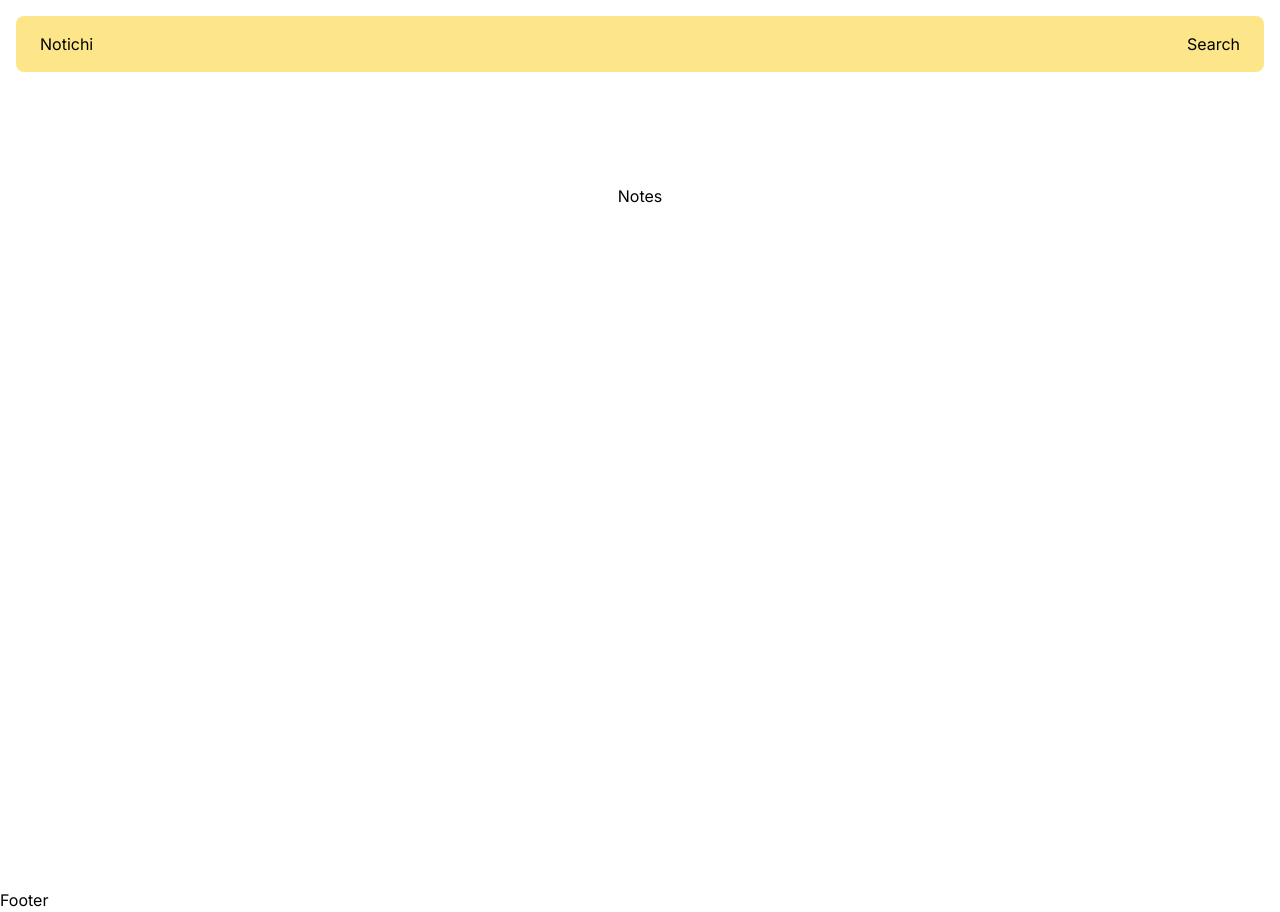
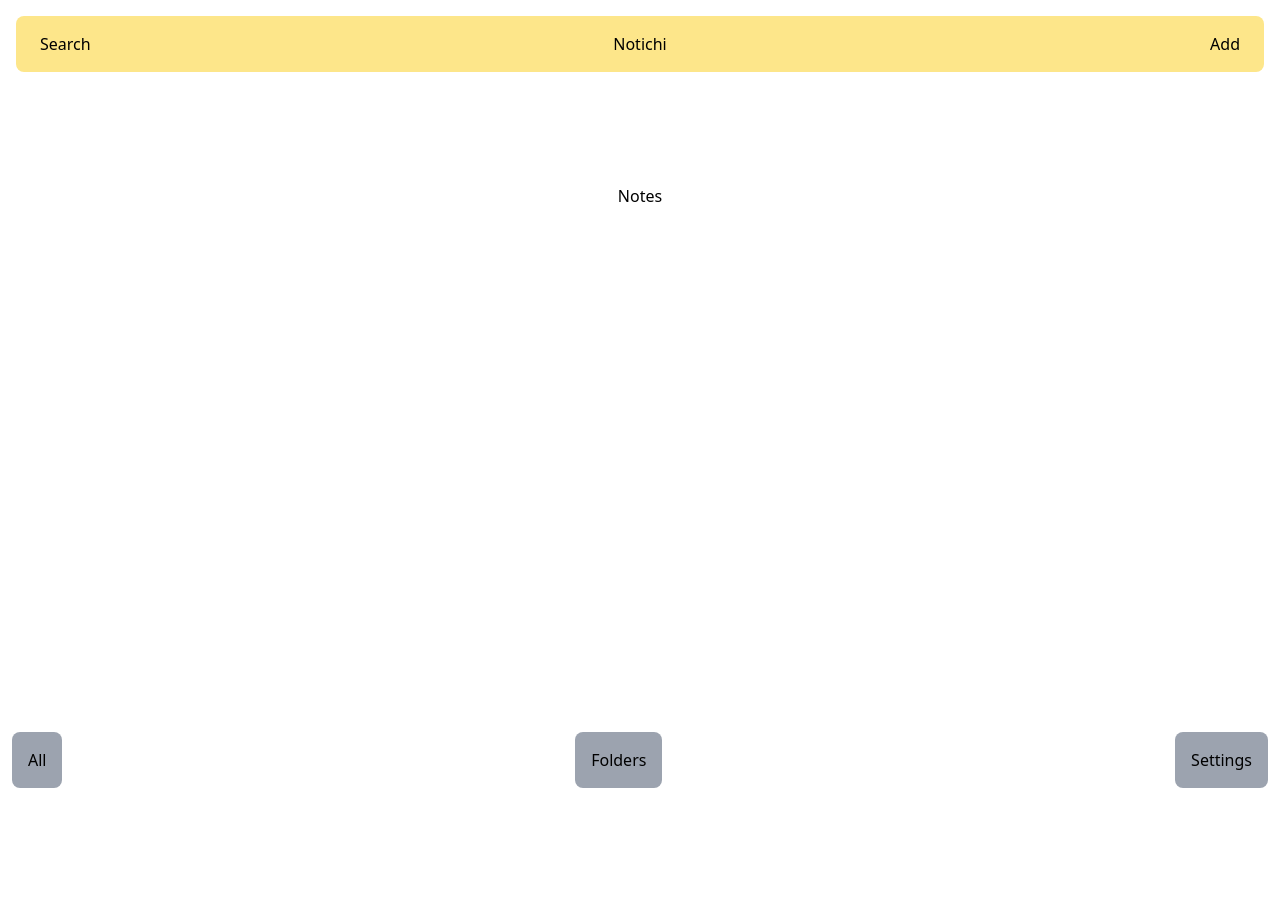
Before and after one commit to MasoudSR/notichi, a Next.js app: page / in a window 1280 px wide. After the commit the page ends 800 px from the top, so only its background shows below. Built offline with nearby package versions, Linux system fonts and the light colour scheme.

Commit message:
footer added

```diff
--- a/src/app/layout.tsx
+++ b/src/app/layout.tsx
@@ -7,14 +7,14 @@ import Header from "@/components/template/Header";
 const inter = Inter({ subsets: ["latin"] });
 
 export const metadata: Metadata = {
-	title: "Create Next App",
-	description: "Generated by create next app",
+	title: "Notichi",
+	description: "Simple Note App",
 };
 
 export default function RootLayout({ children }: { children: React.ReactNode }) {
 	return (
 		<html lang="en">
-			<body className={inter.className}>
+			<body className="flex flex-col min-h-screen">
         <Header />
 				{children}
 				<Footer />
--- a/src/app/page.tsx
+++ b/src/app/page.tsx
@@ -2,7 +2,7 @@ import Image from 'next/image'
 
 export default function Home() {
   return (
-    <main className="flex min-h-screen flex-col items-center justify-between p-24">
+    <main className="flex flex-col items-center justify-between p-24">
       Notes
     </main>
   )
--- a/src/components/template/Footer.tsx
+++ b/src/components/template/Footer.tsx
@@ -1,3 +1,9 @@
 export default function Footer() {
-	return <div>Footer</div>;
+	return (
+		<div className="mt-auto flex justify-between ">
+			<button className="p-4 m-3 bg-gray-400 rounded-lg">All</button>
+			<button className="p-4 m-3 bg-gray-400 rounded-lg">Folders</button>
+			<button className="p-4 m-3 bg-gray-400 rounded-lg">Settings</button>
+		</div>
+	);
 }
--- a/src/components/template/Header.tsx
+++ b/src/components/template/Header.tsx
@@ -3,8 +3,9 @@ import React from 'react'
 export default function Header() {
   return (
     <div className="flex justify-between px-6 py-4 m-4 bg-amber-200 border-r-3 rounded-lg">
-			<span>Notichi</span>
-			<span>Search</span>
+      <span>Search</span>
+			<span className='absolute left-1/2 -translate-x-1/2'>Notichi</span>
+			<span>Add</span>
 		</div>
   )
 }
```
